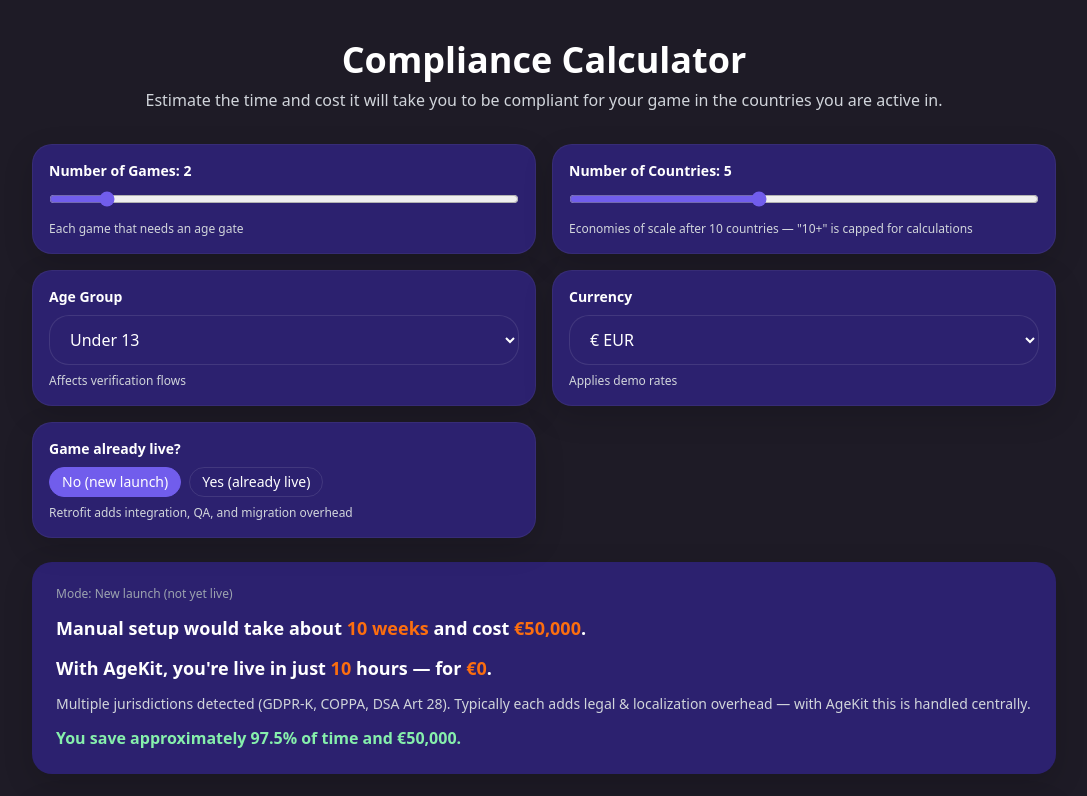
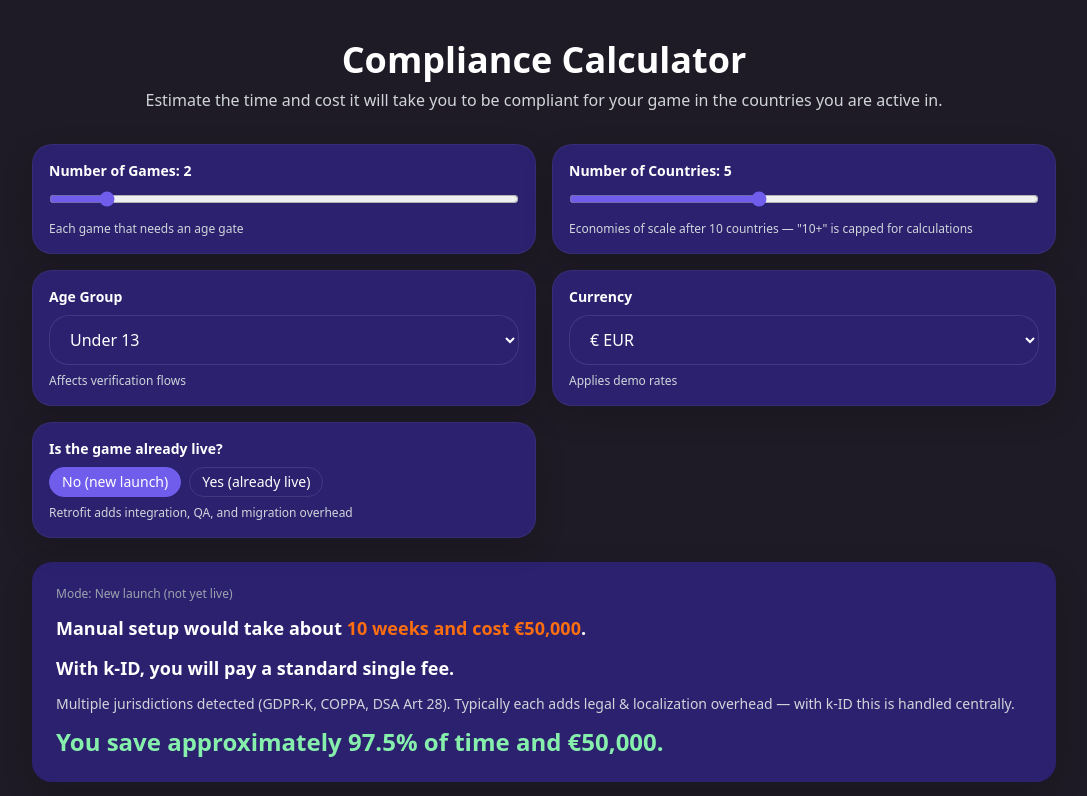
Before and after one commit to Olav-k-ID/agekit-calculator, a React (Vite) app: page / in a window 1280 px wide. Shown: the top 796 px of the page, without its empty margins (96-1183 px from the left). Built offline with nearby package versions, Linux system fonts and the light colour scheme.

Commit message:
Update AgeKitCalculator.jsx

```diff
--- a/src/components/AgeKitCalculator.jsx
+++ b/src/components/AgeKitCalculator.jsx
@@ -1,6 +1,49 @@
 import React, { useMemo, useState } from 'react'
 import { BarChart, Bar, XAxis, YAxis, Tooltip, ResponsiveContainer, Legend } from 'recharts'
 
+/** =======================
+ *  COPY — edit all text here
+ *  ======================= */
+const COPY = {
+  // Controls
+  titleGames: 'Number of Games',
+  hintGames: 'Each game that needs an age gate',
+  titleCountries: 'Number of Countries',
+  hintCountries: 'Economies of scale after 10 countries — "10+" is capped for calculations',
+  titleAgeGroup: 'Age Group',
+  hintAgeGroup: 'Affects verification flows',
+  titleCurrency: 'Currency',
+  hintCurrency: 'Applies demo rates',
+  titleLive: 'Is the game already live?',
+  liveNo: 'No (new launch)',
+  liveYes: 'Yes (already live)',
+
+  // Summary
+  modePrefix: 'Mode:',
+  modeNew: 'New launch (not yet live)',
+  modeLive: 'Retrofitting an already-live game',
+  summaryManualA: 'Manual setup would take about',
+  summaryManualBWeeks: 'weeks and cost',
+  summaryKID: 'With k-ID, you will pay a standard single fee.',
+  jurisdictionNote:
+    'Multiple jurisdictions detected (GDPR-K, COPPA, DSA Art 28). Typically each adds legal & localization overhead — with k-ID this is handled centrally.',
+  savingsPrefix: 'You save approximately',
+
+  // Chart
+  chartToggleLabel: 'Show',
+  chartToggleTime: 'Time',
+  chartToggleCost: 'Cost',
+  chartNote: 'k-ID ≈ 0 hidden for readability',
+  chartYAxisTime: 'Hours',
+  chartYAxisCost: (symbol) => `Cost (${symbol})`,
+  chartSeriesTime: 'Manual (hours)',
+  chartSeriesCost: (symbol) => `Manual (${symbol})`,
+
+  // CTA
+  cta: 'Book a Demo',
+}
+
+/** Currency config */
 const CURRENCIES = {
   EUR: { symbol: '€', rate: 1 },
   USD: { symbol: '$', rate: 1.08 },
@@ -12,11 +55,11 @@
 export default function AgeKitCalculator() {
   // ---- Inputs ----
   const [games, setGames] = useState(2)
-  const [countries, setCountries] = useState(5) // 1..11 (11 = 10+)
+  const [countries, setCountries] = useState(5) // 1..11 (11 = "10+")
   const [ageGroup, setAgeGroup] = useState('under13')
   const [currency, setCurrency] = useState('EUR')
   const [metric, setMetric] = useState('time') // 'time' | 'cost'
-  const [isLive, setIsLive] = useState(false) // false = new launch; true = already live (retrofit)
+  const [isLive, setIsLive] = useState(false)  // false = new launch; true = retrofit
 
   // ---- Countries cap & display (economies of scale after 10) ----
   const effectiveCountries = Math.min(countries, 10)
@@ -28,12 +71,12 @@
   const agekitHoursPerUnit = 1
   const agekitCostPerUnitEUR = 0
 
-  // ---- Retrofit multipliers when game is already live (tweak as needed) ----
+  // ---- Retrofit multipliers when game is already live (tweak if needed) ----
   const LIVE_MULTIPLIERS = {
     manualTime: 1.5,   // +50% manual time
     manualCost: 1.25,  // +25% manual cost
     agekitTime: 1.2,   // +20% AgeKit time (still small)
-    agekitCost: 1      // keep €0 unless you want a marginal retrofit cost
+    agekitCost: 1,     // keep €0 unless you want a marginal retrofit cost
   }
 
   // Apply multipliers if retrofitting
@@ -76,8 +119,8 @@
       {/* Controls */}
       <div className="grid grid-cols-1 md:grid-cols-2 gap-4">
         <Control
-          label={`Number of Games: ${games}`}
-          hint="Each game that needs an age gate"
+          label={`${COPY.titleGames}: ${games}`}
+          hint={COPY.hintGames}
         >
           <input
             type="range"
@@ -90,8 +133,8 @@
         </Control>
 
         <Control
-          label={`Number of Countries: ${countriesLabel}`}
-          hint='Economies of scale after 10 countries — "10+" is capped for calculations'
+          label={`${COPY.titleCountries}: ${countriesLabel}`}
+          hint={COPY.hintCountries}
         >
           <input
             type="range"
@@ -103,7 +146,7 @@
           />
         </Control>
 
-        <Control label="Age Group" hint="Affects verification flows">
+        <Control label={COPY.titleAgeGroup} hint={COPY.hintAgeGroup}>
           <select
             value={ageGroup}
             onChange={(e) => setAgeGroup(e.target.value)}
@@ -115,7 +158,7 @@
           </select>
         </Control>
 
-        <Control label="Currency" hint="Applies demo rates">
+        <Control label={COPY.titleCurrency} hint={COPY.hintCurrency}>
           <select
             value={currency}
             onChange={(e) => setCurrency(e.target.value)}
@@ -127,19 +170,19 @@
           </select>
         </Control>
 
-        <Control label="Game already live?" hint="Retrofit adds integration, QA, and migration overhead">
+        <Control label={COPY.titleLive} hint="Retrofit adds integration, QA, and migration overhead">
           <div className="flex gap-2">
             <button
               onClick={() => setIsLive(false)}
               className={`px-3 py-1 rounded-xl2 border text-sm ${!isLive ? 'bg-kid-purple border-kid-purple' : 'border-white/10'}`}
             >
-              No (new launch)
+              {COPY.liveNo}
             </button>
             <button
               onClick={() => setIsLive(true)}
               className={`px-3 py-1 rounded-xl2 border text-sm ${isLive ? 'bg-kid-purple border-kid-purple' : 'border-white/10'}`}
             >
-              Yes (already live)
+              {COPY.liveYes}
             </button>
           </div>
         </Control>
@@ -148,41 +191,49 @@
       {/* Summary */}
       <div className="bg-blackberry-light rounded-xl2 p-6 shadow-soft space-y-3">
         <p className="text-xs text-gray-400">
-          Mode: {isLive ? 'Retrofitting an already-live game' : 'New launch (not yet live)'}
+          {COPY.modePrefix} {isLive ? COPY.modeLive : COPY.modeNew}
         </p>
+
         <p className="text-lg font-semibold">
-          Manual setup would take about <span className="text-kid-orange">{fmtInt(manualHours / HOURS_PER_WEEK)} weeks</span> and cost <span className="text-kid-orange">{fmtMoney(manualCost)}</span>.
+          {COPY.summaryManualA}{' '}
+          <span className="text-kid-orange">{fmtInt(manualHours / HOURS_PER_WEEK)} {COPY.summaryManualBWeeks}</span>{' '}
+          <span className="text-kid-orange">{fmtMoney(manualCost)}</span>.
         </p>
+
+        {/* k-ID line (replaces the old AgeKit line) */}
         <p className="text-lg font-semibold">
-          With AgeKit, you're live in just <span className="text-kid-orange">{fmtInt(agekitHours)}</span> hours — for <span className="text-kid-orange">{fmtMoney(agekitCost)}</span>.
+          {COPY.summaryKID}
         </p>
+
         {effectiveCountries > 1 && (
           <p className="text-sm text-gray-300">
-            Multiple jurisdictions detected (GDPR-K, COPPA, DSA Art 28). Typically each adds legal & localization overhead — with AgeKit this is handled centrally.
+            {COPY.jurisdictionNote}
           </p>
         )}
-        <p className="text-green-300 font-bold">
-          You save approximately {timeSavedPct.toFixed(1)}% of time and {fmtMoney(costSaved)}.
+
+        {/* Bigger savings line */}
+        <p className="text-green-300 font-extrabold text-xl md:text-2xl">
+          {COPY.savingsPrefix} {timeSavedPct.toFixed(1)}% of time and {fmtMoney(costSaved)}.
         </p>
       </div>
 
-      {/* Single-metric chart (Manual only; AgeKit ≈ 0 hidden for readability) */}
+      {/* Single-metric chart (Manual only; k-ID ≈ 0 hidden for readability) */}
       <div className="bg-blackberry-light rounded-xl2 p-6 shadow-soft">
         <div className="flex items-center gap-3 mb-4">
-          <span className="text-sm text-gray-300">Show</span>
+          <span className="text-sm text-gray-300">{COPY.chartToggleLabel}</span>
           <button
             onClick={() => setMetric('time')}
             className={`px-3 py-1 rounded-xl2 border text-sm ${metric==='time' ? 'bg-kid-purple border-kid-purple' : 'border-white/10'}`}
           >
-            Time
+            {COPY.chartToggleTime}
           </button>
           <button
             onClick={() => setMetric('cost')}
             className={`px-3 py-1 rounded-xl2 border text-sm ${metric==='cost' ? 'bg-kid-purple border-kid-purple' : 'border-white/10'}`}
           >
-            Cost
+            {COPY.chartToggleCost}
           </button>
-          <span className="ml-auto text-xs text-gray-400">AgeKit ≈ 0 hidden for readability</span>
+          <span className="ml-auto text-xs text-gray-400">{COPY.chartNote}</span>
         </div>
 
         <div className="h-96">
@@ -195,18 +246,32 @@
               <YAxis
                 stroke="#FFFFFF"
                 width={90}
-                tickFormatter={(v) => metric==='time' ? v.toLocaleString() : `${symbol}${Number(v).toLocaleString()}`}
-                label={{ value: metric==='time' ? 'Hours' : `Cost (${symbol})`, angle: -90, position: 'insideLeft' }}
+                tickFormatter={(v) =>
+                  metric === 'time'
+                    ? v.toLocaleString()
+                    : `${symbol}${Number(v).toLocaleString()}`
+                }
+                label={{
+                  value: metric === 'time' ? COPY.chartYAxisTime : COPY.chartYAxisCost(symbol),
+                  angle: -90,
+                  position: 'insideLeft',
+                }}
               />
               <Tooltip
-                formatter={(value) => metric==='time'
-                  ? [value.toLocaleString() + ' h', 'Manual']
-                  : [`${symbol}${Number(value).toLocaleString()}`, 'Manual']
+                formatter={(value) =>
+                  metric === 'time'
+                    ? [value.toLocaleString() + ' h', 'Manual']
+                    : [`${symbol}${Number(value).toLocaleString()}`, 'Manual']
                 }
                 contentStyle={{ background: '#2C216F', border: '1px solid rgba(255,255,255,0.1)', color: '#fff' }}
               />
               <Legend />
-              <Bar dataKey="Value" name={metric==='time' ? 'Manual (hours)' : `Manual (${symbol})`} fill="#715DEC" radius={[8,8,0,0]} />
+              <Bar
+                dataKey="Value"
+                name={metric === 'time' ? COPY.chartSeriesTime : COPY.chartSeriesCost(symbol)}
+                fill="#715DEC"
+                radius={[8, 8, 0, 0]}
+              />
             </BarChart>
           </ResponsiveContainer>
         </div>
@@ -215,7 +280,7 @@
           onClick={handleBookDemo}
           className="mt-6 w-full bg-kid-purple hover:opacity-90 text-white text-lg font-semibold py-3 rounded-xl2 transition"
         >
-          Book a Demo
+          {COPY.cta}
         </button>
       </div>
     </div>
```
